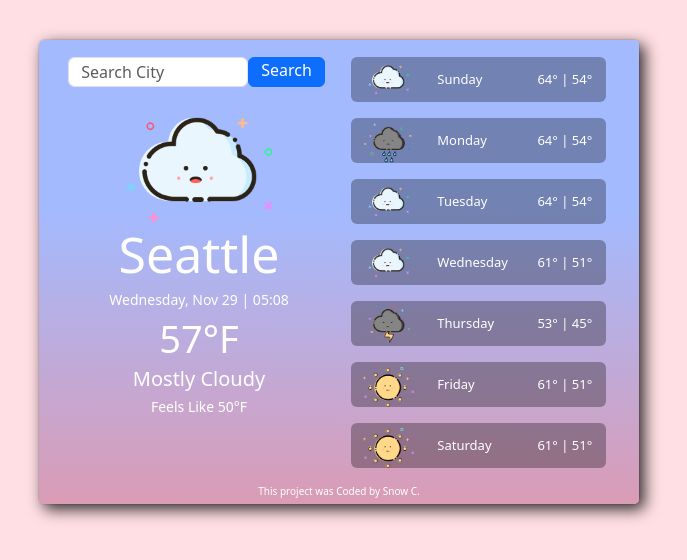
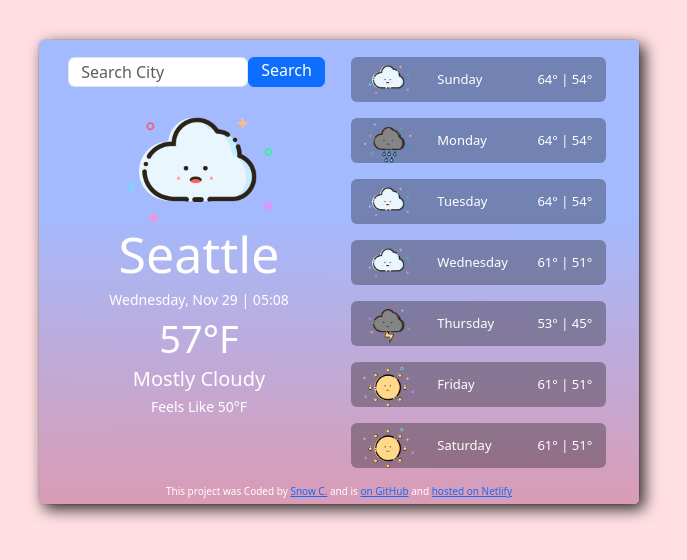
Before and after one commit to monoaii/weather-project, a plain HTML site: page index.html in a window 1280 px wide. Shown: the whole page, without its empty margins (301-988 px from the left). Drawn offline with nearby package versions, Linux system fonts and the light colour scheme.

Commit message:
Update footer in html

```diff
--- a/index.html
+++ b/index.html
@@ -167,15 +167,8 @@
         </div>
 
         <footer>
-          <div class="coder">This project was Coded by Snow C.</div>
-      <!-- <div class="contact-detail">
-        <span class="ig"
-          >Follow me on Instagram:
-          <a href="https://www.instagram.com/snowberrii" target="_blank"
-            >@snowberrii</a
-          >
-        </span>
-      </div> -->
+          <div class="coder">This project was Coded by <a href="https://github.com/monoaii">Snow C.</a>  and is <a href="https://github.com/monoaii/weather-project">on GitHub</a> and <a href="https://snow-weather-app-project.netlify.app/">hosted on Netlify</a> </div>
+
         </footer>
 
       </div>
```
